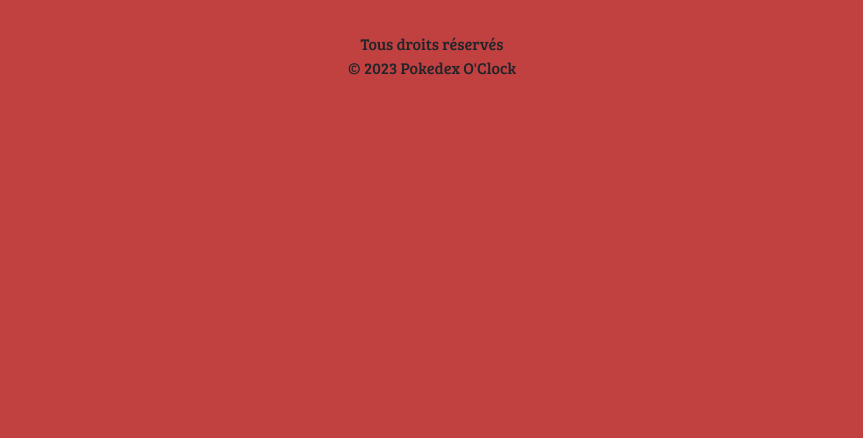
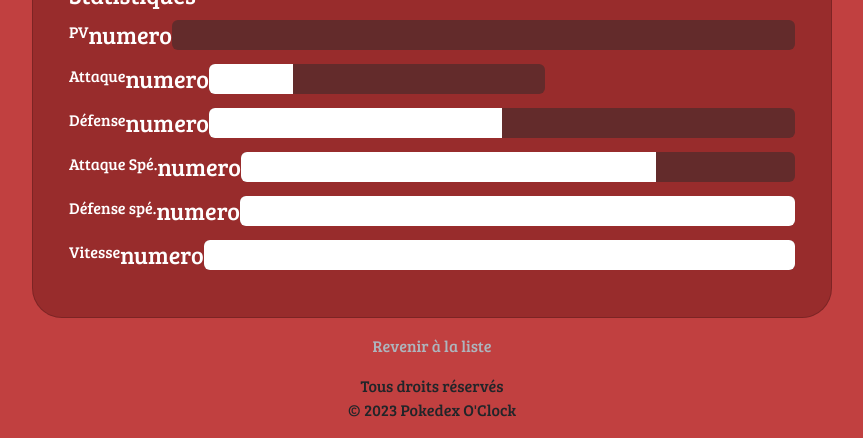
Before and after one commit to Christelle-Hidoine/pokedex, a PHP site: template app/views/details.tpl.php in a window 1280 px wide. Shown: the part 630-1068 px from the top of the page, without its empty margins (208-1071 px from the left). Before the commit the page ends 705 px from the top, so only its background shows below. Run offline with PHP 8.4, Linux system fonts and the light colour scheme; the template is opened without the code that fills it: most values are stand-ins (such as "Sample title", 1, 10 or a date in 2020); some libraries are stand-ins or nearby versions.

Commit message:
adding type at homepage-header and pokemon list by type, customizing details page with progress bar

```diff
--- a/app/Controllers/MainController.php
+++ b/app/Controllers/MainController.php
@@ -8,8 +8,7 @@ class MainController extends CoreController
 {
     public function home()
     {
-        $pokemonsList = Pokemon::findAll('number');
-
+        $pokemonsList = Pokemon::findAll('pokemon.name', 'number');
         $this->show('home', ['pokemon' => $pokemonsList]);
     }
 
--- a/app/views/details.tpl.php
+++ b/app/views/details.tpl.php
@@ -1,53 +1,65 @@
-<h3>
+<div class="container fluid">
+    <h2 class="text-white text-center my-4 fw-bold">
         Détails de <?= $pokemonNumber->getName()?>
-</h3>
-    <div class="card mb-3" style="max-width: 540px;">
-        <div class="row g-0">
-            <div class="col-md-4">
-                <img src="<?= $baseUri ?>img/<?= $pokemonNumber->getNumber() ?>.png" class="img-fluid rounded-start" alt="image d'un pokemon selon son numéro">
-            </div>
-            <div class="col-md-8">
+    </h2>
+    <div class="d-flex flex-wrap justify-content-center">
+        <img src="<?= $baseUri ?>img/<?= $pokemonNumber->getNumber() ?>.png" class="img-fluid rounded-start" style="object-fit: contain;" alt="image du pokemon <?= $pokemonNumber->getName() ?>">
+        <div class="card mb-3 pokemon" style="width: 50em">
+            <div class="col-md-12">
                 <div class="card-body">
-                    <h3 class="card-title">#<?= $pokemonNumber->getNumber() ?> <?= $pokemonNumber->getName() ?></h3>
-                        <p class="card-text">Type de pokemon TODO </p>
-                            <h5 class="card-title">Statistiques</h5>
-                                <div class="card-title">
-                                    <h6>PV</h6>
-                                    <div class="progress" role="progressbar" aria-label="Basic example" aria-valuenow="0" aria-valuemin="0" aria-valuemax="100">
+                    <h3 class="card-title fw-bold">#<?= $pokemonNumber->getNumber() ?> <?= $pokemonNumber->getName() ?></h3>
+                    <p class="card-text">Type de pokemon TODO</p>
+                    <h4 class="card-title">Statistiques</h5>
+                    <div class="statistic row">
+                        <div class="card-title progress-card d-flex align-items-center col-md-12">
+                            <h6 class="">PV</h6>
+                            <div class="number">numero</div>
+                            <div class="progress flex-fill" role="progressbar" aria-label="Basic example" aria-valuenow="0" aria-valuemin="0" aria-valuemax="100">
                                 <div class="progress-bar" style="width: 0%"></div>
                             </div>
                         </div>
-                                <div>
-                                <h7>Attaque</h7>
-                                <div class="progress" role="progressbar" aria-label="Basic example" aria-valuenow="25" aria-valuemin="0" aria-valuemax="100">
+                        <div class="card-title progress-card d-flex align-items-center col-md-8">
+                            <h6 class="me-8">Attaque</h6>
+                            <div class="number me-8">numero</div>
+                            <div class="progress flex-fill me-8" role="progressbar" aria-label="Basic example" aria-valuenow="25" aria-valuemin="0" aria-valuemax="100">
                                 <div class="progress-bar" style="width: 25%"></div>
                             </div>
                         </div>
-                                <div>
-                                <h7>Défense</h7>
-                                <div class="progress" role="progressbar" aria-label="Basic example" aria-valuenow="50" aria-valuemin="0" aria-valuemax="100">
+                        <div class="card-title progress-card d-flex align-items-center col-md-12">
+                            <h6>Défense</h6>
+                            <div class="number">numero</div>
+                            <div class="progress flex-fill" role="progressbar" aria-label="Basic example" aria-valuenow="50" aria-valuemin="0" aria-valuemax="100">
                                 <div class="progress-bar" style="width: 50%"></div>
                             </div>
                         </div>
-                                <div>
-                                <h7>Attaque Spé.</h7>
-                                <div class="progress" role="progressbar" aria-label="Basic example" aria-valuenow="75" aria-valuemin="0" aria-valuemax="100">
+                        <div class="card-title progress-card d-flex align-items-center col-md-12">
+                            <h6>Attaque Spé.</h6>
+                            <div class="number">numero</div>
+                            <div class="progress flex-fill" role="progressbar" aria-label="Basic example" aria-valuenow="75" aria-valuemin="0" aria-valuemax="100">
                                 <div class="progress-bar" style="width: 75%"></div>
                             </div>
                         </div>
-                                <div>
-                                <h7>Défense spé.</h7>
-                                    <div class="progress" role="progressbar" aria-label="Basic example" aria-valuenow="100" aria-valuemin="0" aria-valuemax="100">
+                        <div class="card-title progress-card d-flex align-items-center col-md-12">
+                            <h6>Défense spé.</h6>
+                            <div class="number">numero</div>
+                            <div class="progress flex-fill" role="progressbar" aria-label="Basic example" aria-valuenow="100" aria-valuemin="0" aria-valuemax="100">
                                 <div class="progress-bar" style="width: 100%"></div>
                             </div>
                         </div>
-                                <div>
-                                <h7>Vitesse</h7>
-                                    <div class="progress" role="progressbar" aria-label="Basic example" aria-valuenow="100" aria-valuemin="0" aria-valuemax="100">
+                        <div class="card-title progress-card d-flex align-items-center col-md-12">
+                            <h6>Vitesse</h6>
+                            <div class="number">numero</div>
+                            <div class="progress flex-fill" role="progressbar" aria-label="Basic example" aria-valuenow="100" aria-valuemin="0" aria-valuemax="100">
                                 <div class="progress-bar" style="width: 100%"></div>
                             </div>
                         </div>
                     </div>
                 </div>
+
             </div>
         </div>
+    </div>
+    <div class="d-flex justify-content-center">
+        <a href="<?= $router->generate('home') ?>" style="color: var(--bs-gray-500)">Revenir à la liste</a>
+    </div>
+</div>
--- a/app/views/header.tpl.php
+++ b/app/views/layout/header.tpl.php
@@ -19,17 +19,19 @@
         <nav class="navbar navbar-expand-lg bg-body-tertiary">
             <div class="container-fluid">
                 <a class="navbar navbar-brand" href="<?= $router->generate('home') ?>">Pokédex</a>
-                    <button class="navbar-toggler" type="button" data-bs-toggle="collapse" data-bs-target="#navbarNavDropdown" aria-controls="navbarNavDropdown" aria-expanded="false" aria-label="Toggle navigation">
-                        <span class="navbar-toggler-icon"></span>
-                    </button>
-                    <div class="collapse navbar-collapse  d-flex justify-content-end" id="navbarNavDropdown">
+                <button class="navbar-toggler" type="button" data-bs-toggle="collapse" data-bs-target="#navbarNavDropdown" aria-controls="navbarNavDropdown" aria-expanded="false" aria-label="Toggle navigation">
+                    <span class="navbar-toggler-icon"></span>
+                </button>
+                    <div class="collapse navbar-collapse justify-content-end" id="navbarNavDropdown">
                         <ul class="navbar navbar-nav">
                             <li class="nav-item dropdown">
                                 <a class="nav-link dropdown-toggle" href="#" role="button" data-bs-toggle="dropdown" aria-expanded="false">
                                 Liste Types de Pokémon
                                 </a>
                                 <ul class="dropdown-menu">
-                                    <li><a class="dropdown-item" href="#">NOM DE TYPE DE POKEMON TODO</a></li>
+                                    <?php foreach ($typeList as $type) : ?>
+                                        <li style ="background-color: #<?= $type->getColor() ?>"><a class="dropdown-item" href="<?= $router->generate('type-list', ["id" => $type->getId()]) ?>"><?= $type->getName() ?></a></li>
+                                    <?php endforeach ?>
                                 </ul>
                             </li>
                         </ul>
--- a/public/css/style.css
+++ b/public/css/style.css
@@ -1,9 +1,16 @@
 body {
-font-family: 'Bree Serif', serif;
-background-color: #C14040;
+    font-family: 'Bree Serif', serif;
+    background-color: #C14040;
 }
 
 .navbar {
+    color: #C14040;
+    font-size: 1.3em;
+    margin: 10px 20px 10px;
+    border-radius: 30px;
+}
+
+.nav {
     color: #C14040;
     font-size: 1.3em;
     margin: 10px 20px 10px;
@@ -27,7 +34,7 @@ div.pokemon {
 }
 
 .card-title {
-    color: #BCA4D3;
+    color: white;
     font-size: 1.5em;
 }
 
@@ -39,3 +46,12 @@ div.pokemon {
 a {
     text-decoration: none;
 }
+
+.progress {
+    background-color: #632B2B;
+    height: 30px;
+}
+
+.progress-bar {
+    background-color: white;
+}
```
Also changed, not shown: app/Controllers/CatalogController.php (deleted, +0 -16 lines), app/Controllers/CoreController.php (+12 -2 lines), app/Controllers/PokemonController.php (added, +34 -0 lines), app/Models/Pokemon.php (+191 -4 lines), app/Models/PokemonType.php (deleted, +0 -49 lines), app/Models/Type.php (+22 -0 lines), app/views/home.tpl.php (+23 -4 lines), public/index.php (+19 -11 lines), app/views/layout/footer.tpl.php (renamed from app/views/footer.tpl.php), app/views/types.tpl.php (deleted). Lines whose indentation alone changed are shown as unchanged.
